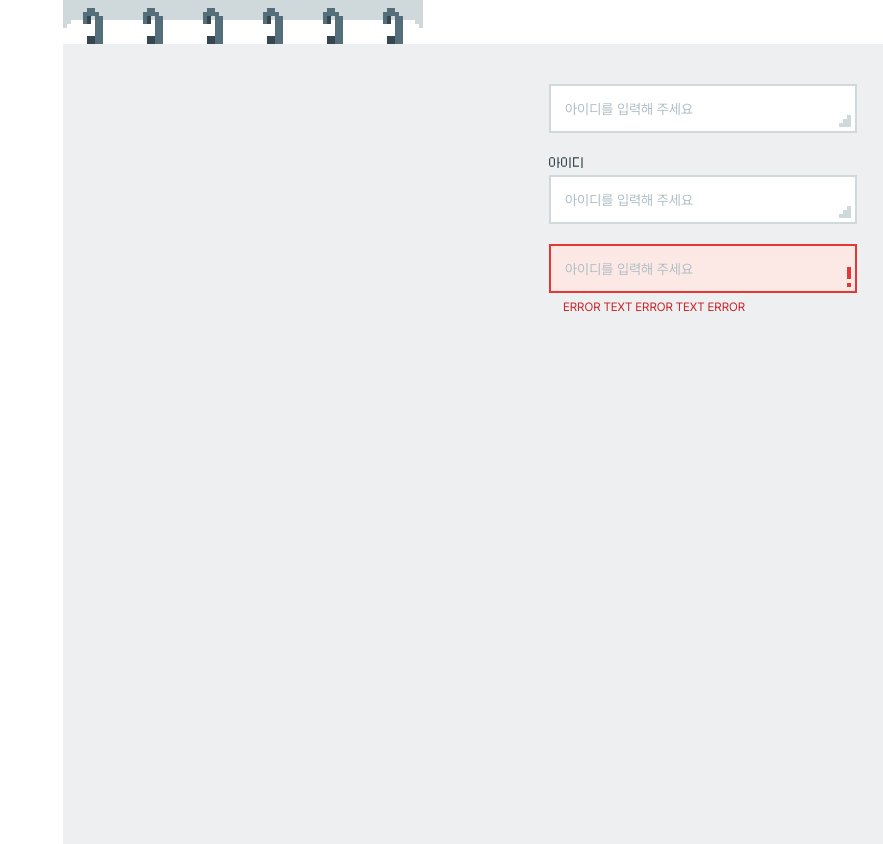
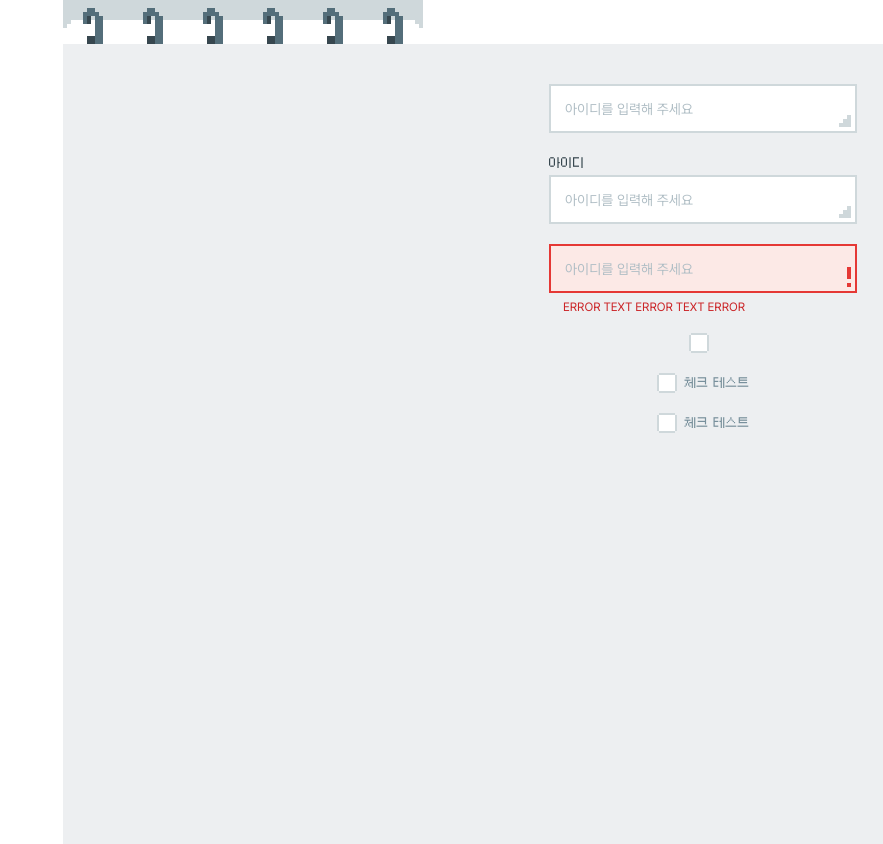
Before and after one commit to bside-4team/4team-client, a Next.js app: page /example-input in a window 1280 px wide. Shown: the top 844 px of the page, without its empty margins (397-1280 px from the left). Built offline with nearby package versions, Linux system fonts and the light colour scheme.

Commit message:
[KB-58] feat: checkbox2 컴포넌트 추가

```diff
--- a/src/app/example-input/page.tsx
+++ b/src/app/example-input/page.tsx
@@ -1,11 +1,18 @@
 'use client';
 
+import CheckBox2 from '@/components/CheckBox/CheckBox2';
 import TextInput from '@/components/Input/TextInput';
 import { SetStateAction, useState } from 'react';
 import styled from 'styled-components';
 
 export default function ExampleInput() {
   const [text, setText] = useState('');
+
+  const [check1, setCheck1] = useState(false);
+  const [check2, setCheck2] = useState(false);
+  const [check3, setCheck3] = useState(false);
+
+  console.log(check1, check2, check3);
 
   return (
     <Main>
@@ -28,6 +35,10 @@ export default function ExampleInput() {
         value={text}
         onChange={(e: { target: { value: SetStateAction<string> } }) => setText(e.target.value)}
       />
+
+      <CheckBox2 checkBoxId="check1" checked={check1} onChange={checked => setCheck1(checked)} />
+      <CheckBox2 checkBoxId="check2" checked={check2} onChange={checked => setCheck2(checked)} label="체크 테스트" />
+      <CheckBox2 checkBoxId="check3" checked={check3} onChange={checked => setCheck3(checked)} label="체크 테스트" />
     </Main>
   );
 }
--- /dev/null
+++ b/src/components/CheckBox/CheckBox2/index.tsx
@@ -0,0 +1,23 @@
+import * as S from './page.styled';
+
+interface Props {
+  checkBoxId: string;
+  checked: boolean;
+  onChange: (checked: boolean) => void;
+  label?: string;
+}
+
+export default function CheckBox2({ checkBoxId, checked, onChange, label }: Props) {
+  return (
+    <S.Container>
+      <S.Checkbox
+        type="checkbox"
+        id={checkBoxId}
+        checked={checked}
+        onChange={({ target: { checked } }) => onChange(checked)}
+      />
+
+      <S.Label htmlFor={checkBoxId}>{label}</S.Label>
+    </S.Container>
+  );
+}
--- /dev/null
+++ b/src/components/CheckBox/CheckBox2/page.styled.ts
@@ -0,0 +1,32 @@
+import { styled } from 'styled-components';
+
+export const Container = styled.div`
+  display: flex;
+  align-items: center;
+`;
+
+export const Label = styled.label`
+  font-size: 12px;
+  font-style: normal;
+  font-weight: 400;
+`;
+
+export const Checkbox = styled.input.attrs({ type: 'checkbox' })`
+  display: none;
+
+  + ${Label} {
+    cursor: pointer;
+    padding-left: 28px;
+    display: flex;
+    align-items: center;
+    width: 100%;
+    height: 20px;
+    background: url('./image/CheckBox/ic_checkbox_inactive.svg') no-repeat 0 0px / contain;
+    color: ${({ theme }) => theme.colors.neutral.bg40};
+  }
+
+  &:checked + ${Label} {
+    background: url('./image/CheckBox/ic_checkbox_active.svg') no-repeat 0 1px / contain;
+    color: ${({ theme }) => theme.colors.neutral.bg80};
+  }
+`;
```
Also changed, not shown: public/image/CheckBox/ic_checkbox_active.svg (added), public/image/CheckBox/ic_checkbox_inactive.svg (added).
